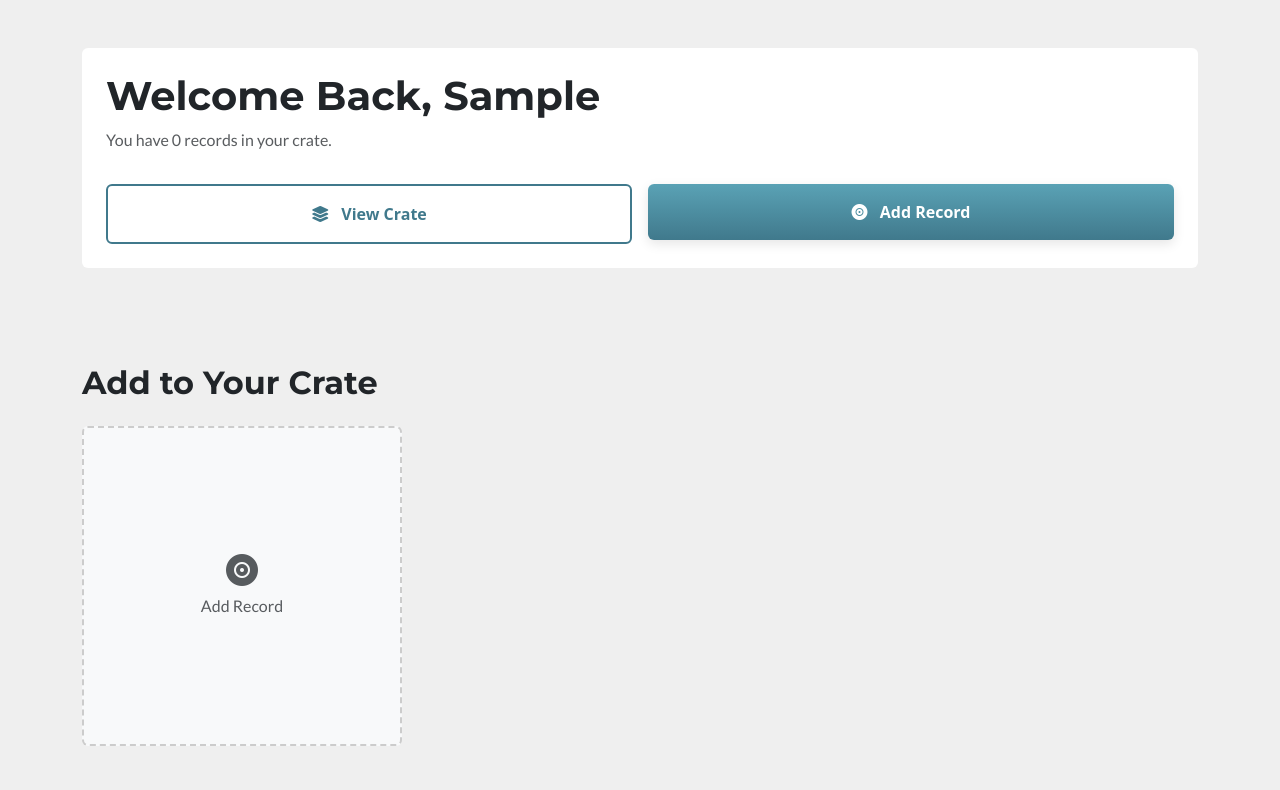
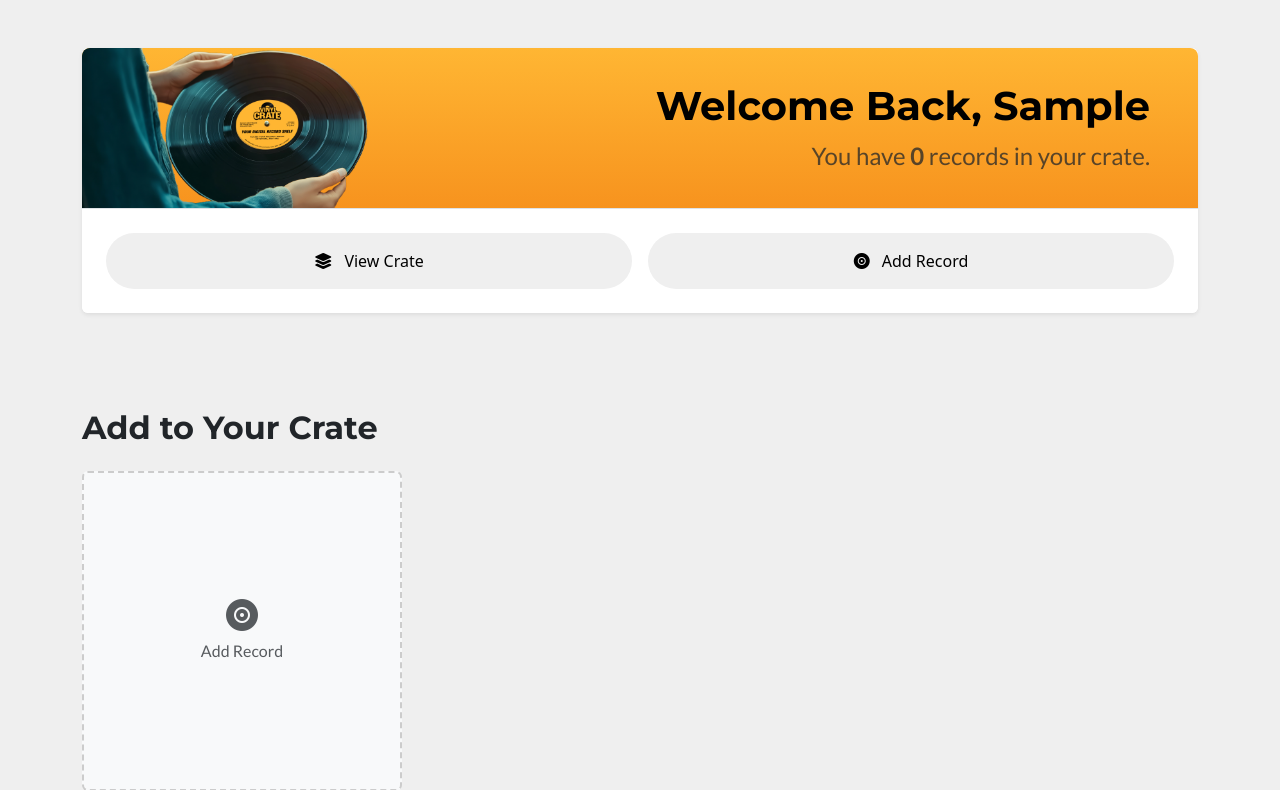
Before and after one commit to sd-powell/portfolio_project_3, a Django app: page /my-records/ in a window 1280 px wide. Shown: the part 92-882 px from the top of the page. Run offline with Django 4.2, Linux system fonts and the light colour scheme; the visitor is signed in with stand-in values (Sample User, id 1); data that the repository does not hold is empty; some libraries are stand-ins or nearby versions.

Commit message:
style welcome banner with background image, centered text, and updated action buttons

```diff
--- a/records/templates/records/record_list.html
+++ b/records/templates/records/record_list.html
@@ -6,25 +6,38 @@
 
     <!-- Welcome & Actions Card -->
     <section class="mb-5">
-        <div class="bg-white rounded p-4">
+    <div class="bg-white rounded p-0 overflow-hidden shadow-sm">
+        <!-- Header Banner -->
+        <div class="welcome-banner position-relative px-4 py-5 text-black">
+        <!-- Background Image via CSS -->
+        <div class="welcome-image-bg d-none d-md-block"></div>
+
+        <!-- Text Content Positioned Right -->
+        <div class="welcome-banner-content">
             <h1 class="fw-bold">Welcome Back, {{ user.first_name|default:user.username }}</h1>
-            <p class="text-muted">You have {{ records.count }} records in your crate.</p>
+            <p class="text-muted mb-0">
+                You have <strong>{{ records.count }}</strong> records in your crate.
+            </p>
+        </div>
+        </div>
 
-            <!-- Action Boxes -->
-            <div class="row g-3 mt-3">
-                <div class="col-12 col-md-6 mb-3 mb-md-0">
+        <!-- Action Buttons -->
+        <div class="px-4 py-4 bg-white border-top">
+        <div class="row g-3">
+            <div class="col-12 col-md-6">
             <a href="{% url 'record_collection' %}"
-                       class="btn btn-ios-outline w-100 py-3 rounded"
+                class="btn btn-neutral w-100 py-3 rounded-pill"
                 aria-label="View your full record collection">
                 <i class="fa-solid fa-layer-group me-2" aria-hidden="true"></i> View Crate
             </a>
             </div>
-                <div class="col-12 col-md-6 mb-3 mb-md-0">
+            <div class="col-12 col-md-6">
             <a href="{% url 'record_create' %}"
-                       class="btn btn-ios-primary w-100 py-3 rounded"
+                class="btn btn-neutral w-100 py-3 rounded-pill"
                 aria-label="Add a new record to your collection">
                 <i class="fa-solid fa-record-vinyl me-2" aria-hidden="true"></i> Add Record
             </a>
+            </div>
         </div>
         </div>
     </div>
--- a/static/css/style.css
+++ b/static/css/style.css
@@ -38,6 +38,69 @@ p {
     outline: none;
     box-shadow: none;
 }
+
+/************ Dashboard ************/
+
+.welcome-banner {
+  position: relative;
+  display: flex;
+  align-items: center;
+  justify-content: center;
+  background: linear-gradient(to bottom, #ffb633, #f7931e);
+  border-top-left-radius: 1rem;
+  border-top-right-radius: 1rem;
+  border-bottom-left-radius: 0;
+  border-bottom-right-radius: 0;
+  min-height: 160px;
+  border-top-left-radius: 0.5rem;
+  border-top-right-radius: 0.5rem;
+  overflow: hidden;
+  padding: 0 2rem;
+}
+
+.welcome-image-bg {
+  background-image: url('/static/images/welcome-image.png');
+  background-size: 57%;
+  background-position: left bottom;
+  background-repeat: no-repeat;
+  opacity: 1;
+  position: absolute;
+  top: 0;
+  bottom: -42px;
+  left: -10px;
+  right: 0;
+  z-index: 1;
+}
+
+.welcome-banner-content {
+  position: absolute;
+  right: 3rem;
+  top: 50%;
+  transform: translateY(-50%);
+  text-align: right;
+  z-index: 2;
+}
+
+.welcome-banner-content h1 {
+  font-size: 2.5rem;
+  margin-bottom: 0.5rem;
+}
+
+.welcome-banner-content p {
+  font-size: 1.5rem;
+}
+
+.btn-neutral {
+  background-color: #efefef;
+  color: #000;
+  border: none;
+  transition: background-color 0.3s;
+}
+
+.btn-neutral:hover {
+  background-color: #e0e0e0;
+}
+
 
 /************ Record Cards ************/
 
```
Also changed, not shown: static/images/welcome-image.png (added). Lines whose indentation alone changed are shown as unchanged.
